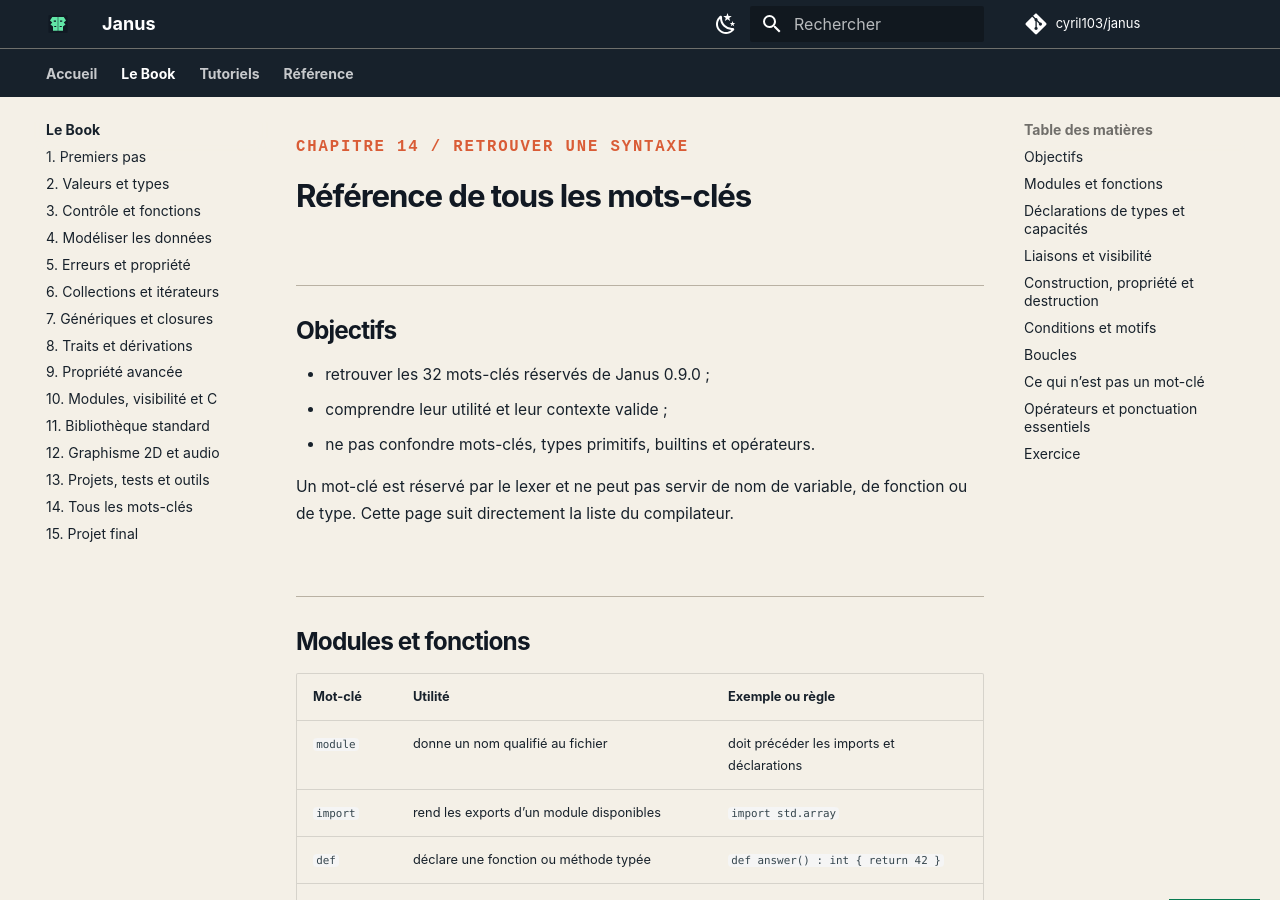
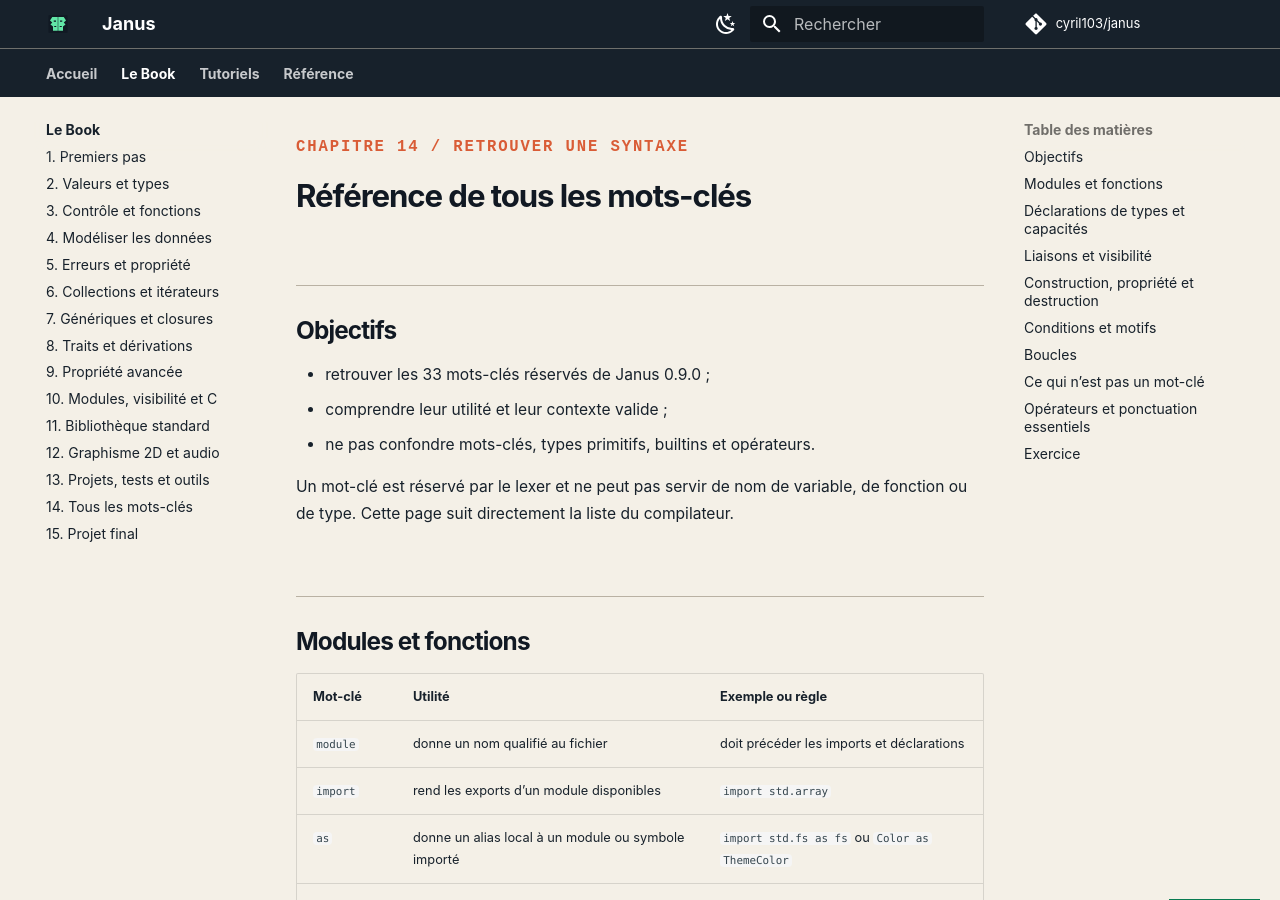
Before and after one commit to cyril103/janus, an MkDocs documentation site: the page built from website/docs/book/14-reference-mots-cles.md, in a window 1280 px wide and 900 px high. Built offline with MkDocs 1.6.1 and Material for MkDocs 9.7.7, drawn with Linux system fonts in a browser that asks for light colours; comment, search, counter and statistics services are not loaded.

Commit message:
docs: document the as keyword

```diff
--- a/website/docs/book/14-reference-mots-cles.md
+++ b/website/docs/book/14-reference-mots-cles.md
@@ -3,7 +3,7 @@
 
 ## Objectifs
 
-- retrouver les 32 mots-clés réservés de Janus 0.9.0 ;
+- retrouver les 33 mots-clés réservés de Janus 0.9.0 ;
 - comprendre leur utilité et leur contexte valide ;
 - ne pas confondre mots-clés, types primitifs, builtins et opérateurs.
 
@@ -15,6 +15,7 @@ Un mot-clé est réservé par le lexer et ne peut pas servir de nom de variable,
 | --- | --- | --- |
 | `module` | donne un nom qualifié au fichier | doit précéder les imports et déclarations |
 | `import` | rend les exports d’un module disponibles | `import std.array` |
+| `as` | donne un alias local à un module ou symbole importé | `import std.fs as fs` ou `Color as ThemeColor` |
 | `def` | déclare une fonction ou méthode typée | `def answer() : int { return 42 }` |
 | `extern` | déclare une fonction native sans corps Janus | `extern def native_call() : int` |
 | `return` | quitte une fonction, avec sa valeur si nécessaire | `return 0` ; le type doit correspondre |
```
Also changed, not shown: 1 other file.
